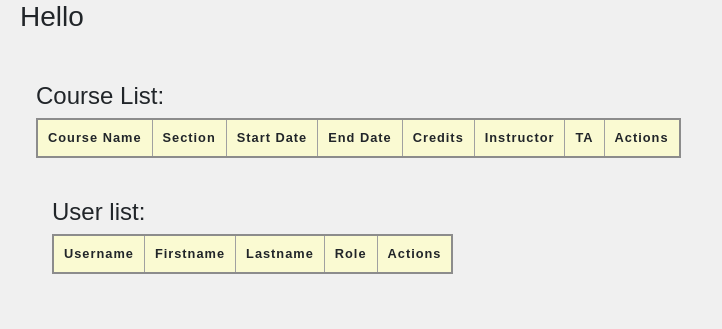
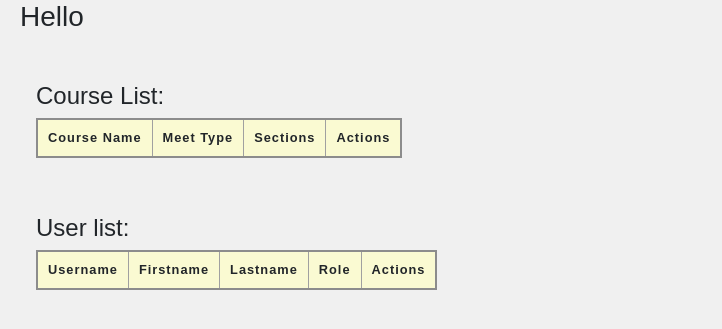
Before and after one commit to zsoomro2/TAProject_v4, a Django app: page /ta/ in a window 1280 px wide. Shown: the part 112-441 px from the top of the page, without its empty margins (0-722 px from the left). Run offline with Django 5.2, Linux system fonts and the light colour scheme; lists and menus that the app fills with data are empty.

Commit message:
-small update

```diff
--- a/classes/EditClass.py
+++ b/classes/EditClass.py
@@ -1,5 +1,6 @@
 from ta_app.models import User, Course, Roles
 from .AddUser import AddUser
+
 
 class EditClass():
     def __init__(self, request, thing):
--- a/classes/SupervisorClass.py
+++ b/classes/SupervisorClass.py
@@ -4,6 +4,7 @@
 
 
 class Supervisor:
+
     def __init__(self, username, password):
         self.username = username
         self.password = password
--- a/static/table.css
+++ b/static/table.css
@@ -16,8 +16,7 @@
   background-color: lightgoldenrodyellow;
 }
 
-th,
-td {
+th, td {
   border: 1px solid rgb(160 160 160);
   padding: 8px 10px;
 }
--- a/ta_app/admin.py
+++ b/ta_app/admin.py
@@ -1,7 +1,8 @@
 from django.contrib import admin
-from ta_app.models import User, Course
+from ta_app.models import User, Course, Section
 
 # Register your models here.
 
 admin.site.register(User)
 admin.site.register(Course)
+admin.site.register(Section)
--- a/ta_app/views.py
+++ b/ta_app/views.py
@@ -1,6 +1,6 @@
 from django.shortcuts import render, redirect
 from django.views import View
-from .models import User, Roles, Course
+from .models import User, Roles, Course, Section
 from classes.Login import Login
 from classes.AddUser import AddUser
 from classes.EditClass import EditClass
@@ -23,9 +23,10 @@
                 user = User.objects.get(username=user.username)
                 user_list = User.objects.all()
                 course_list = Course.objects.all()
+                section_list = Section.objects.all()
                 return render(request, 'supervisor.html',
                               {'message': "You have logged in", 'user': user, 'user_list': user_list,
-                                      'course_list': course_list})
+                                      'course_list': course_list, 'section_list':section_list})
 
 
             elif user.getRole() == "Instructor":
@@ -69,7 +70,7 @@
         # Fetch all users regardless of the outcome to display the list of users
         context['user_list'] = User.objects.all()
         context['course_list'] = Course.objects.all()
-
+        context['section_list'] = Section.objects.all()
         return render(request, "supervisor.html", context)
 
 
@@ -77,7 +78,9 @@
     def get(self, request):
         user_list = User.objects.all()
         course_list = Course.objects.all()
-        return render(request, 'supervisor.html',{'user_list': user_list, 'course_list': course_list})
+        section_list = Section.objects.all()
+        return render(request, 'supervisor.html',{'user_list': user_list, 'course_list': course_list
+                                                  , 'section_list':section_list})
 
 class user_page(View):
     def get(self, request):
@@ -124,6 +127,7 @@
         isCourse = thing.isCourse()
         user_list = User.objects.all()
         course_list = Course.objects.all()
+        section_list = Section.objects.all()
         context = {}
 
         if isUser:
@@ -133,7 +137,8 @@
             update = thing.updateCourse(request, username)
 
         if update:
-            context = {'user_list': user_list, 'course_list': course_list, 'message': "You have edited " + username}
+            context = {'user_list': user_list, 'course_list': course_list, 'section_list':section_list,
+                       'message': "You have edited " + username}
             return render(request, 'supervisor.html', context)
 
         else:
@@ -162,9 +167,14 @@
 
         elif thing.isCourse():
             course = Course.objects.get(Course_name=username)
+            sections = Section.objects.filter(Course=course)
+            for section in sections:
+                section.delete()
             course.delete()
 
         user_list = User.objects.all()
         course_list = Course.objects.all()
+        section_list = Section.objects.all()
         return render(request, 'supervisor.html', {'user_list': user_list,
-                                                   'course_list': course_list, 'message':"You have deleted " + username})
+                                                   'course_list': course_list, 'message':"You have deleted " + username,
+                                                   'section_list':section_list})
--- a/templates/supervisor.html
+++ b/templates/supervisor.html
@@ -11,46 +11,47 @@
     {% load static %}
     <link rel="stylesheet" type="text/css" href="{% static 'styles.css' %}">
     <link rel="stylesheet" type="text/css" href="{% static 'table.css' %}">
+    <link rel="stylesheet" type="text/css" href="{% static 'super.css' %}">
 </head>
 <body>
-
     <header>Supervisor Homepage</header>
     <h3>Hello {{ user.fname }} {{ user.lname }}</h3>
     <br>
+            <div style="text-align: left;">
+</head>
 
-</head>
 <div class="w-90 p-3">
   <h4>Course List:</h4>
   <table>
     <thead>
       <tr>
           <th>Course Name</th>
-        <th>Section</th>
-        <th>Start Date</th>
-          <th>End Date</th>
-          <th>Credits</th>
-          <th>Instructor</th>
-          <th>TA</th>
+          <th>Meet Type</th>
+          <th>Sections</th>
           <th>Actions</th>
       </tr>
     </thead>
-    <tbody>
-        {% for item in course_list %}
-      <tr>
-        <td>{{ item.Course_name }}</td>
-        <td>{{ item.section }}</td>
-        <td>{{ item.start }}</td>
-        <td>{{ item.end }}</td>
-          <td>{{ item.credits }}</td>
-          <td>{{ item.instructor }}</td>
-          <td>{{ item.ta }}</td>
-        <td><a class="btn btn-primary" href="{% url 'edit' item.Course_name %}" role="button">Update</a>
-            <a class="btn btn-danger" href="{% url 'delete' item.Course_name %}" role="button">Delete</a></td>
-      </tr>
-    {% endfor %}
-                </table>
-        <body>
+      <tbody>
+            {% for course in course_list %}
+                <tr>
+                <td>{{ course.Course_name }}</td>
+                <td>{{ course.MeetType }}</td>
+                <td>
+                {% for section in section_list %}
+                    {% if section.Course.Course_name == course.Course_name %}
+                        <a href="#">{{ section.section_number }}</a>
+                    {% endif %}
+                {% endfor %}
+                </td>
+                <td><a class="btn btn-primary" href="{% url 'edit' course.Course_name %}" role="button">Update</a>
+                    <a class="btn btn-danger" href="{% url 'delete' course.Course_name %}" role="button">Delete</a>
+                    <a class="btn btn-info" href="#">View</a></td>
+                </tr>
+            {% endfor %}
+                </tbody>
+    </table>
         <br>
+</div>
 
 </head>
 <div class="w-75 p-3">
@@ -79,9 +80,6 @@
     </tbody>
   </table>
 </div>
-
-</body>
-    </div>
     </div>
 </body>
 {% endblock %}
```
Also changed, not shown: ta_app/models.py (+23 -4 lines), templates/add_user.html (+4 -4 lines), templates/edit.html (+13 -4 lines).
